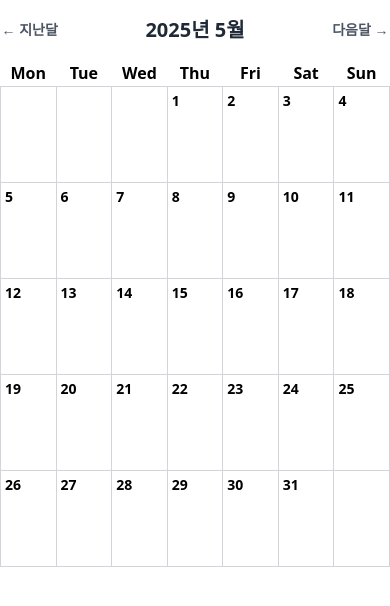
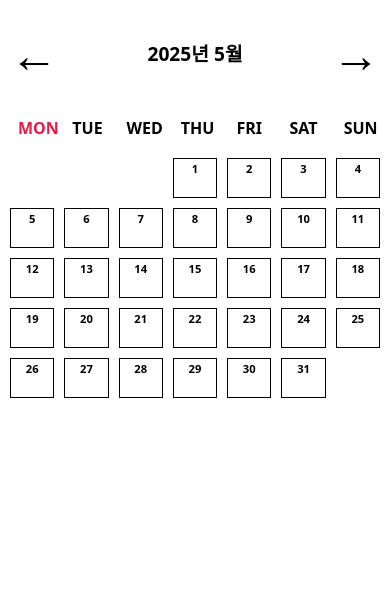
Before and after one commit to rladbstlr87/tothe_ballpark, a Django app: page /cal/calendar/ in a window 390 px wide. Shown: the part 64-670 px from the top of the page. Run offline with Django 5.2, Linux system fonts and the light colour scheme; tables that the repository leaves empty hold one stand-in row (values such as "Sample post"); some libraries are stand-ins or nearby versions.

Commit message:
calendar css

```diff
--- /dev/null
+++ b/cal/static/cs/calendar.css
@@ -0,0 +1,162 @@
+.calendar-table {
+  width: 100%;
+  max-width: 900px;      /* 캘린더 전체 최대 너비 */
+  margin: 0 auto;        /* 가운데 정렬 */
+  table-layout: fixed;   /* 셀 너비 고정 */
+  border-collapse: separate; /* 셀 간격 유지 */
+  border-spacing: 10px 10px; /* 셀 사이 간격(가로, 세로) */
+  background: #fff;      /* 배경 흰색 */
+}
+
+/* 모든 th, td 기본 스타일 */
+.calendar-table th,
+.calendar-table td {
+  border: 1px solid #d1d5db; /* 연한 회색 테두리 */
+  padding: 0.5rem;
+  text-align: center;
+  vertical-align: top;
+  background: #fff;
+}
+
+/* 월요일 헤더만 빨간색 */
+.calendar-table th.mon {
+  color: #e11d48;
+}
+
+/* 년/월, 요일 헤더 셀은 테두리와 배경 제거 */
+.calendar-table .month-header,
+.calendar-table .month-header th,
+.calendar-table thead tr:first-child th,
+.calendar-table thead tr:nth-child(2) th {
+  border: none !important;
+  background: #fff;
+}
+
+/* 요일 헤더 스타일 */
+.calendar-table th {
+  background: #f9fafb;
+  font-weight: bold;
+  font-size: 1rem;
+}
+
+/* 년/월(제목) 스타일 */
+.calendar-table .month-header {
+  text-align: center;
+  padding: 1rem 0;
+  font-size: 3rem;
+  font-weight: bold;
+  color: #000;
+}
+
+/* 이전/다음달 이동 링크 스타일 */
+.calendar-table .nav-link {
+  font-size: 3rem;
+  color: #000;
+  transition: color 0.2s;
+  text-decoration: none;
+}
+
+/* 이동 링크 hover 효과 */
+.calendar-table .nav-link:hover {
+  color: #3b82f6;
+}
+
+/* 날짜 셀: 항상 같은 크기의 직사각형 */
+.calendar-table .day-cell {
+  aspect-ratio: 6 / 5;      /* 가로:세로 비율 고정 */
+  width: 100%;
+  min-width: 110px;         /* 최소 너비(원하는 크기로 조정) */
+  max-width: 110px;         /* 최대 너비 */
+  min-height: 90px;         /* 최소 높이 */
+  max-height: 90px;         /* 최대 높이 */
+  height: 90px;             /* 고정 높이 */
+  padding: 0.25rem;
+  font-size: 0.875rem;
+  background: #fff;
+  border: 1px solid #000;
+  box-sizing: border-box;
+  vertical-align: top;
+  overflow: auto;           /* 내용이 넘치면 스크롤 */
+}
+
+/* 빈 날짜(글씨 없는 칸)는 테두리 제거 */
+.calendar-table td:not(.day-cell) {
+  border: none !important;
+  background: #fff;
+}
+
+/* 날짜 숫자 스타일 */
+.calendar-table .day-cell .day-number {
+  font-weight: bold;
+}
+
+/* 경기 정보(로고, 시간, 결과) flex 정렬 */
+.calendar-table .game-info {
+  margin-top: 0.25rem;
+  display: flex;
+  align-items: center;
+  gap: 0.25rem;
+}
+
+/* 팀 로고 크기 */
+.calendar-table .game-info img {
+  width: 30px;   /* 원하는 너비(px, rem 등 단위 가능) */
+  height: 30px;  /* 원하는 높이 */
+  object-fit: contain; /* 비율 유지하며 맞춤 */
+  display: inline-block;
+}
+
+/* 경기 시간 스타일 */
+.calendar-table .game-time {
+  font-size: 0.75rem;
+  color: #000;
+  font-weight: bold;
+}
+
+/* 경기 결과 스타일 */
+.calendar-table .game-result {
+  margin-left: 0.3em;
+  font-weight: bold;
+  font-size: 0.85em;
+}
+
+/* 승: 파란색 */
+.calendar-table .game-result.win {
+  color: #2563eb; /* Tailwind blue-600 */
+}
+
+/* 패: 빨간색 */
+.calendar-table .game-result.lose {
+  color: #e11d48; /* Tailwind rose-600 */
+}
+
+/* 반응형: 화면이 600px 이하일 때도 같은 크기의 직사각형 유지 */
+@media (max-width: 600px) {
+  .calendar-table .day-cell {
+    aspect-ratio: 6 / 5;
+    min-width: 40px;
+    max-width: 40px;
+    min-height: 40px;
+    max-height: 40px;
+    height: 40px;
+    font-size: 0.7rem;
+    padding: 2px;
+  }
+  .calendar-table .game-time,
+  .calendar-table .game-result {
+    display: none !important;
+  }
+  .calendar-table .game-info {
+    justify-content: center;
+  }
+  .calendar-table .game-info img {
+    height: 1.2rem;
+  }
+  .calendar-table .day-number {
+    font-size: 0.7rem;
+  }
+  .calendar-table .month-header {
+    font-size: 1.2rem;
+    padding: 0.5rem 0;
+  }
+}
--- a/cal/templates/calendar.html
+++ b/cal/templates/calendar.html
@@ -4,16 +4,58 @@
 <head>
   <meta charset="UTF-8">
   <title>캘린더</title>
-  <!-- TailwindCSS & Alpine.js 추가 -->
-  <script src="https://cdn.tailwindcss.com"></script>
-  <script defer src="https://cdn.jsdelivr.net/npm/alpinejs@3.x.x/dist/cdn.min.js"></script>
+  <link rel="stylesheet" href="{% static 'cs/calendar.css' %}">
 </head>
 <body>
   {% include '_nav.html' %}
   {% block body %}
-    {% block content %}
-      {{ calendar }}
-    {% endblock %}
+    <table class="calendar-table">
+      <thead>
+        <tr>
+          <th colspan="7" class="month-header">
+            <div style="display: flex; justify-content: space-between; align-items: center;">
+              <a href="?{{ prev_month }}" class="nav-link">←</a>
+              <span>{{ cal_data.year }}년 {{ cal_data.month }}월</span>
+              <a href="?{{ next_month }}" class="nav-link">→</a>
+            </div>
+          </th>
+        </tr>
+        <tr>
+          {% for day_name in cal_data.week_header %}
+            <th class="{% if forloop.counter0 == 0 %}mon{% endif %}">
+              {{ day_name }}
+            </th>
+          {% endfor %}
+        </tr>
+      </thead>
+      <tbody>
+        {% for week in cal_data.weeks %}
+          <tr>
+            {% for day in week %}
+              {% if day.day == 0 %}
+                <td></td>
+              {% else %}
+                <td class="day-cell">
+                  <span class="day-number">{{ day.day }}</span>
+                  {% for game in day.games %}
+                    <div class="game-info">
+                      <img src="{{ game.img_url }}" alt="{{ game.opponent }}" title="{{ game.opponent }}">
+                      <span class="game-time">{{ game.time }}</span>
+                      {% if game.result %}
+                        <span class="game-result
+                          {% if game.result == '승' %}win{% elif game.result == '패' %}lose{% endif %}">
+                          {{ game.result }}
+                        </span>
+                      {% endif %}
+                    </div>
+                  {% endfor %}
+                </td>
+              {% endif %}
+            {% endfor %}
+          </tr>
+        {% endfor %}
+      </tbody>
+    </table>
   {% endblock %}
 </body>
 </html>
--- a/cal/utils.py
+++ b/cal/utils.py
@@ -11,39 +11,12 @@ class Calendar(HTMLCalendar):
         self.team = team
 
     def get_opponent(self, game):
-        # 로그인 사용자가 team1이면 team2가 상대, 반대도 마찬가지
         if self.team == game.team1:
             return game.team2
         else:
             return game.team1
 
-    def formatday(self, day, games):
-        if day == 0:
-            return '<td class="border border-gray-300 h-24 align-top"></td>'
-        games_per_day = games.filter(date__day=day)
-        d = ''
-        for game in games_per_day:
-            opponent = self.get_opponent(game)
-            img_url = static(f'images/team/{opponent}.svg')
-            time_str = game.time.strftime("%H:%M") if game.time else ""
-            d += f"""
-            <div class="mt-1 flex items-center space-x-1">
-                <img src="{img_url}" alt="{opponent}" class="h-6 inline-block" title="{opponent}">
-                <span class="text-xs text-gray-600">{time_str}</span>
-            </div>
-            """
-        return f'<td class="border border-gray-300 h-24 align-top p-1 text-sm"><span class="font-bold">{day}</span>{d}</td>'
-
-
-    def formatweek(self, theweek, games):
-        week = ''
-        for d, weekday in theweek:
-            week += self.formatday(d, games)
-        return f'<tr> {week} </tr>'
-
-    def formatmonth(self, withyear=True):
-        from calendar import monthrange
-
+    def get_month_data(self):
         # 경기 필터링
         if self.team:
             games1 = Game.objects.filter(date__year=self.year, date__month=self.month, team1=self.team)
@@ -52,50 +25,43 @@ class Calendar(HTMLCalendar):
         else:
             games = Game.objects.filter(date__year=self.year, date__month=self.month)
 
-        # 지난달/다음달 계산
-        if self.month == 1:
-            prev_year = self.year - 1
-            prev_month = 12
-        else:
-            prev_year = self.year
-            prev_month = self.month - 1
+        # 날짜별 경기 매핑
+        games_by_day = {}
+        for game in games:
+            day = game.date.day
+            if day not in games_by_day:
+                games_by_day[day] = []
+            # 팀이 지정된 경우, 해당 팀의 결과만 표시
+            if self.team == game.team1:
+                result = game.team1_result
+            elif self.team == game.team2:
+                result = game.team2_result
+            else:
+                result = ''
+            games_by_day[day].append({
+                'opponent': self.get_opponent(game),
+                'img_url': static(f'images/team/{self.get_opponent(game)}.svg'),
+                'time': game.time.strftime("%H:%M") if game.time else "",
+                'result': result,
+            })
 
-        if self.month == 12:
-            next_year = self.year + 1
-            next_month = 1
-        else:
-            next_year = self.year
-            next_month = self.month + 1
-
-        prev = f"day={prev_year}-{prev_month}-1"
-        next = f"day={next_year}-{next_month}-1"
-
-        # 달력 HTML 시작
-        cal = f'<table border="0" cellpadding="0" cellspacing="0" class="calendar">\n'
-
-        # 네비게이션 행을 달력의 첫 번째 행으로 추가
-        cal = f"""
-        <table class="w-full table-fixed border-collapse">
-            <thead>
-                <tr>
-                    <th colspan="7" class="text-center py-4">
-                        <div class="flex justify-between items-center">
-                            <a href="?{prev}" class="text-sm text-gray-600 hover:text-blue-500">← 지난달</a>
-                            <span class="text-xl font-bold text-gray-800">{self.year}년 {self.month}월</span>
-                            <a href="?{next}" class="text-sm text-gray-600 hover:text-blue-500">다음달 →</a>
-                        </div>
-                    </th>
-                </tr>
-            </thead>
-        <tbody>
-        """
+        # 달력 주차별 데이터
+        weeks = []
+        for week in self.monthdays2calendar(self.year, self.month):
+            week_data = []
+            for day, weekday in week:
+                week_data.append({
+                    'day': day,
+                    'games': games_by_day.get(day, []) if day != 0 else [],
+                })
+            weeks.append(week_data)
 
         # 요일 헤더
-        cal += f'{self.formatweekheader()}\n'
+        week_header = ['MON', 'TUE', 'WED', 'THU', 'FRI', 'SAT', 'SUN']
 
-        # 주차별 날짜 출력
-        for week in self.monthdays2calendar(self.year, self.month):
-            cal += f'{self.formatweek(week, games)}\n'
-
-        cal += '</table>'
-        return cal
+        return {
+            'year': self.year,
+            'month': self.month,
+            'weeks': weeks,
+            'week_header': week_header,
+        }
--- a/cal/views.py
+++ b/cal/views.py
@@ -11,14 +11,13 @@ def index(request):
 def calendar_view(request):
     user_team = None
     if request.user.is_authenticated:
-        user_team = request.user.team  # 로그인한 사용자의 팀
-    # DB에서 team1 또는 team2에 내가 응원하는 팀이 포함된 경기만 가져오도록 Calendar에 team 전달
+        user_team = request.user.team
     d = get_date(request.GET.get('day', None))
-    cal = Calendar(d.year, d.month, team=user_team)  # team 전달
-    html_cal = cal.formatmonth(withyear=True)
+    cal = Calendar(d.year, d.month, team=user_team)
+    cal_data = cal.get_month_data()
 
     context = {
-        'calendar': mark_safe(html_cal),
+        'cal_data': cal_data,
         'prev_month': prev_month(d),
         'next_month': next_month(d),
         'user_team': user_team,
```
Also changed, not shown: cal/static/images/team/한화.svg.
